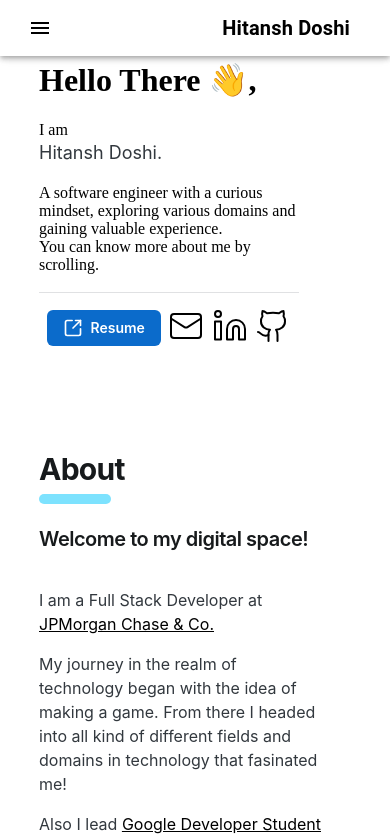
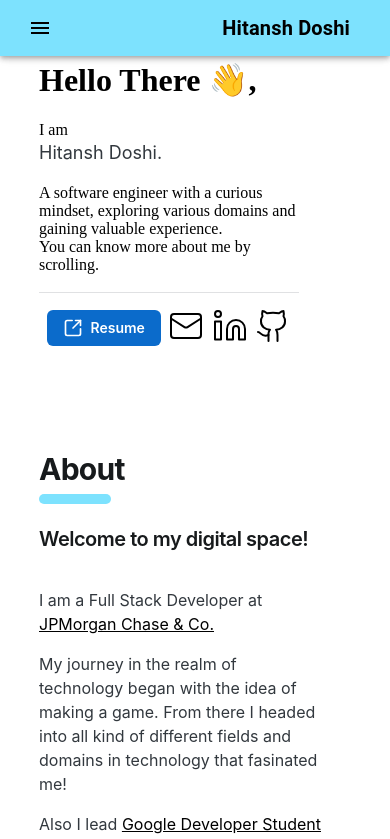
Before and after one commit to Hitansh159/Hitansh159.github.io, a React (Vite) app: page / in a window 390 px wide. Shown: the top 839 px of the page. Built offline with nearby package versions, Linux system fonts and the light colour scheme.

Commit message:
made website responsive

```diff
--- a/src/App.jsx
+++ b/src/App.jsx
@@ -15,7 +15,7 @@ function App() {
   return (
     <>
         <NavBar />
-        <Stack gap={2} style={{width:"min(80%, 1200px)", marginInline:"auto", paddingBlockEnd:"50px"}}>
+        <Stack gap={2} marginTop={{xs:0, md:5}} style={{width:"min(80%, 1200px)", marginInline:"auto", paddingBlockEnd:"50px"}}>
           <Intro />
           <About />
           <Experience />
--- a/src/components/Intro.jsx
+++ b/src/components/Intro.jsx
@@ -43,12 +43,12 @@ export default function Intro() {
 
       </Grid>
 
-      <Grid sx={{display:{xs:"none", md:"flex"}}}>
+      <Grid md={5} sx={{display:{xs:"none", md:"flex"}}}>
         <img
           src={heroImage}
           alt="Hero image"
           width="100%"
-          height="500"
+          height="auto"
           loading="lazy"
         />
       </Grid>
--- a/src/components/Navbar.jsx
+++ b/src/components/Navbar.jsx
@@ -25,7 +25,7 @@ export default function NavBar() {
   };
 
   return (
-    <AppBar position="fixed" color="inherit">
+    <AppBar position="fixed" color="inherit" sx={{bgcolor:"rgb(125, 226, 254)"}}>
       <Container maxWidth="xl">
         <Toolbar disableGutters>
           {/* NavBar Title  */}
```
